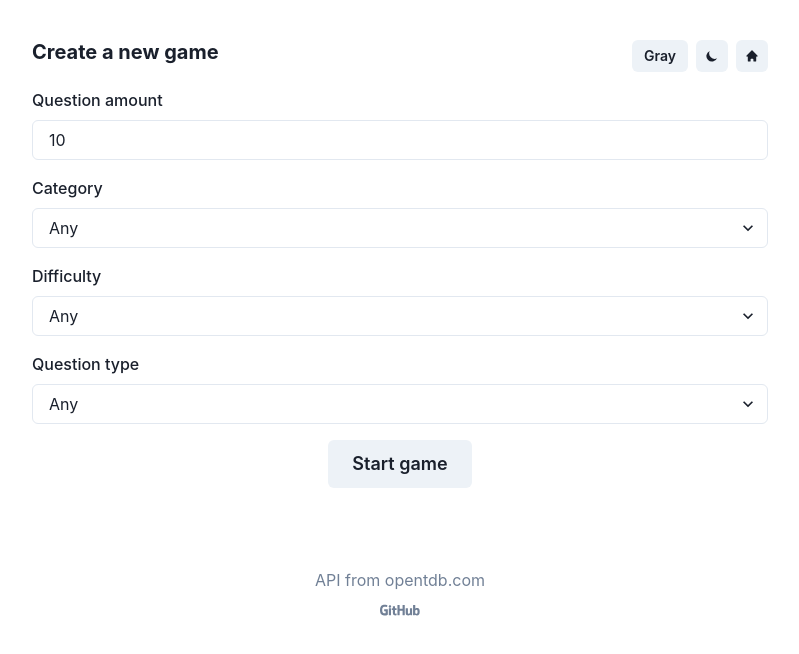
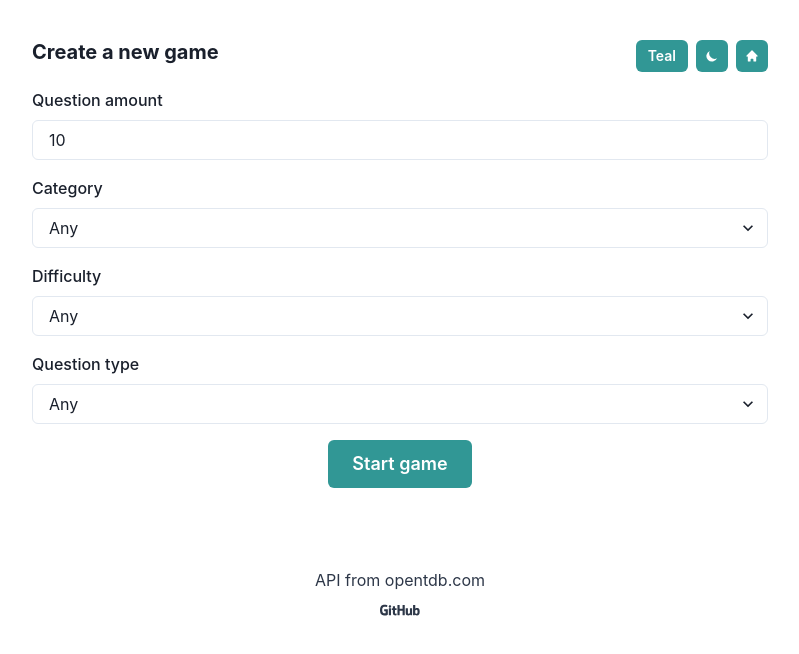
Before and after one commit to aemzayn/quiz-app-chakra-ui, a Next.js app: page / in a window 1280 px wide. Shown: the top 654 px of the page, without its empty margins (240-1039 px from the left). Built offline with nearby package versions, Linux system fonts and the light colour scheme.

Commit message:
chore: refactor typescript interfaces and fc props

```diff
--- a/src/components/header.tsx
+++ b/src/components/header.tsx
@@ -10,7 +10,7 @@ import {
   useColorMode,
 } from "@chakra-ui/react";
 import { HiMoon, HiSun, HiHome } from "react-icons/hi";
-import { ColorSchemeType } from "../interfaces";
+import { IColorSchemeType } from "../interfaces/IColorScheme";
 
 type Props = {
   title?: string;
@@ -20,7 +20,7 @@ const Header: React.FC<Props> = ({ title = "Create a new game" }) => {
   const { colorMode, toggleColorMode } = useColorMode();
   const { colorScheme, changeColorTheme } = useContext(
     ColorSchemeContext
-  ) as ColorSchemeType;
+  ) as IColorSchemeType;
 
   let colorName = colorScheme?.charAt(0).toUpperCase() + colorScheme?.substr(1);
 
--- a/src/context/ColorScheme.tsx
+++ b/src/context/ColorScheme.tsx
@@ -1,8 +1,8 @@
 import React, { createContext, useState } from "react";
-import { ColorSchemeType } from "../interfaces/index";
+import { IColorSchemeType } from "../interfaces/IColorScheme";
 import { COLORS } from "../libs/constants";
 
-export const ColorSchemeContext = createContext<ColorSchemeType | null>(null);
+export const ColorSchemeContext = createContext<IColorSchemeType | null>(null);
 
 const ColorProvider: React.FC<React.ReactNode> = ({ children }) => {
   const [colorScheme, setColorScheme] = useState({
--- /dev/null
+++ b/src/interfaces/IColorScheme.ts
@@ -0,0 +1,4 @@
+export interface IColorSchemeType {
+  colorScheme: string;
+  changeColorTheme: () => void;
+}
--- a/src/libs/constants.ts
+++ b/src/libs/constants.ts
@@ -40,13 +40,12 @@ export const TYPE = [
 ];
 
 export const COLORS = [
-  "gray",
+  "teal",
   "red",
   "orange",
   "yellow",
   "facebook",
   "green",
-  "teal",
   "blue",
   "cyan",
   "telegram",
@@ -55,4 +54,5 @@ export const COLORS = [
   "twitter",
   "whatsapp",
   "linkedin",
+  "gray",
 ];
--- a/src/pages/_app.tsx
+++ b/src/pages/_app.tsx
@@ -3,12 +3,19 @@ import { ChakraProvider, Container } from "@chakra-ui/react";
 
 import theme from "../theme";
 import ColorProvider from "../context/ColorScheme";
+import Head from "next/head";
 
 function MyApp({ Component, pageProps }: AppProps) {
   return (
     <ChakraProvider resetCSS theme={theme}>
       <ColorProvider>
         <Container maxW="container.md" py={10}>
+          <Head>
+            <meta
+              name="viewport"
+              content="width=device-width, initial-scale=1.0"
+            />
+          </Head>
           <Component {...pageProps} />
         </Container>
       </ColorProvider>
--- a/src/pages/_document.tsx
+++ b/src/pages/_document.tsx
@@ -17,8 +17,9 @@ class MyDocument extends Document {
 
   render() {
     return (
-      <Html>
+      <Html lang="en">
         <Head>
+          <meta charSet="UTF-8" />
           <link rel="shortcut icon" href="/favicon.ico" type="image/x-icon" />
           <link rel="manifest" href="/site.webmanifest" />
         </Head>
--- a/src/pages/index.tsx
+++ b/src/pages/index.tsx
@@ -11,13 +11,13 @@ import {
   Link,
   Icon,
   Text,
-  useColorMode,
+  useColorModeValue,
 } from "@chakra-ui/react";
 import { GoLogoGithub } from "react-icons/go";
 import { CATEGORY, DIFFICULTY, TYPE } from "../libs/constants";
 import Header from "../components/header";
 import { ColorSchemeContext } from "../context/ColorScheme";
-import { ColorSchemeType } from "../interfaces";
+import { IColorSchemeType } from "../interfaces/IColorScheme";
 
 const Index = () => {
   const [isLoading, setIsLoading] = useState(false);
@@ -28,8 +28,8 @@ const Index = () => {
     type: "",
   });
   const router = useRouter();
-  const { colorMode } = useColorMode();
-  const { colorScheme } = useContext(ColorSchemeContext) as ColorSchemeType;
+  const { colorScheme } = useContext(ColorSchemeContext) as IColorSchemeType;
+  const footerColor = useColorModeValue("gray.700", "gray.300");
 
   const handleChange = (e: React.FormEvent<EventTarget>) => {
     let target = e.target as HTMLInputElement;
@@ -56,6 +56,8 @@ const Index = () => {
     <>
       <Head>
         <title>Quiz</title>
+        <meta name="description" content="Challenge your self with quiz." />
+        <meta name="keywords" content="Quiz, General Knowledge, Game" />
       </Head>
       <main>
         <Header />
@@ -122,11 +124,11 @@ const Index = () => {
             Start game
           </Button>
         </VStack>
-        <VStack color="gray.500" mt={20}>
+        <VStack color={footerColor} mt={20}>
           <Text>
             API from{" "}
             <Link
-              _hover={{ color: colorMode === "light" ? "black" : "white" }}
+              _hover={{ color: colorScheme, textDecor: "underline" }}
               href="https://opentdb.com/"
               isExternal
               rel="nofollow"
@@ -135,9 +137,10 @@ const Index = () => {
             </Link>
           </Text>
           <Link
-            _hover={{ color: colorMode === "light" ? "black" : "white" }}
+            _hover={{ color: colorScheme }}
             isExternal
             href="https://github.com/aemzayn/quiz-app-chakra-ui"
+            rel="noreferrer"
           >
             <Icon aria-label="Github repo icon" w={10} as={GoLogoGithub} />
           </Link>
```
Also changed, not shown: src/interfaces/IQuiz.ts (added, +8 -0 lines), src/interfaces/index.ts (deleted, +0 -29 lines), src/pages/g.tsx (+6 -4 lines).
